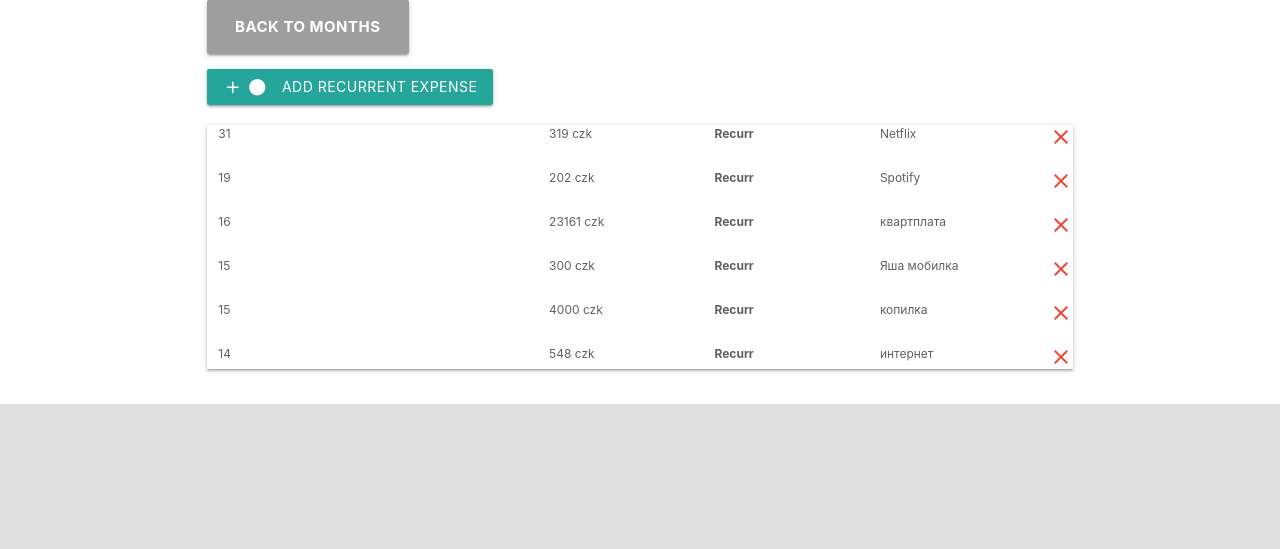
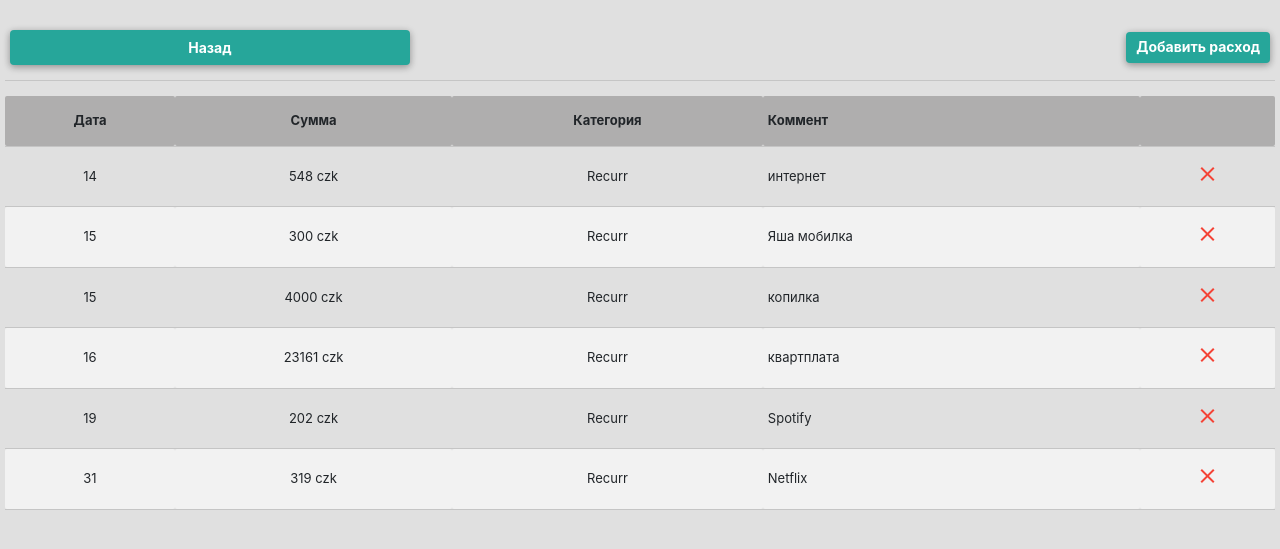
Before and after one commit to Jayne-Marko/budget, a Django app: page /recurrent in a window 1280 px wide. Shown: the top 549 px of the page. Run offline with Django 3.2, Linux system fonts and the light colour scheme; data comes from the database, SQL or seed files in the repository; lists and menus that the app fills with data are empty; some libraries are stand-ins or nearby versions; some web fonts are replaced.

Commit message:
load files

```diff
--- a/budget/models.py
+++ b/budget/models.py
@@ -75,4 +75,4 @@ class RecurrentExpense(models.Model):
         self.save()
 
     class Meta:
-        ordering = ('-spend_date', )
+        ordering = ('spend_date', )
--- a/budget/static/css/details_styles.css
+++ b/budget/static/css/details_styles.css
@@ -19,6 +19,7 @@
 
 .recurrent-buttons .col-xs-6 {
     margin: 7px;
+    width: 100%;
 }
 /* project detail statistic */
 .section-stats .card-panel{
@@ -69,15 +70,22 @@
 }
 
 .section-expenses .expense {
-    font-size: 12px;
+    font-size: 13px;
     border-radius: 0;
     margin: 0px;
     padding: 0px 0px;
     width: 100%;
 }
 
-.section-expenses .expense thead tr{
+.section-expenses .expense thead th{
     background-color: #afaeae;
+    text-align: center;
+    font-weight: bold;
+}
+
+.section-expenses .expense tbody th{
+    text-align: center;
+    font-weight: normal;
 }
 
 .section-expenses .expense tr:nth-child(even) {
--- a/budget/templates/budget/recurrent-expenses.html
+++ b/budget/templates/budget/recurrent-expenses.html
@@ -1,46 +1,39 @@
 {% extends 'budget/base.html' %}
 {% block content %}
 
-<div class="container">
-    <a href="{% url 'list' %}" class="btn-large grey">
-        <span class="bold">Back to months</span>
-    </a>
+<div id="month-details" class="container">
+    <table>
+        <tr>
+            <th><a href="#" onclick="history.back();return false;" class="green-button">Назад</a></th>
+            <th><button class="green-button waves-effect right modal-trigger" href="#recExpenseModal">Добавить расход</button></th>
+        </tr>
+    </table>
+    <section class="section section-expenses">
+        <table class="expense">
+            <thead>
+            <tr>
+                <th>Дата</th>
+                <th>Сумма</th>
+                <th>Категория</th>
+                <th><span class="left">Коммент</span></th>
+                <th></th>
+            </tr>
+            </thead>
+            <tbody>
 
-    <section class="section section-expenses">
-        <div class="row">
-            <button class="btn waves-effect right modal-trigger" href="#recExpenseModal">
-                <i class="material-icons white-text left">add circle</i>
-                Add Recurrent Expense</button>
-        </div>
-                    <ul class="z-depth-1">
-                   {% for expense in recurrent_expenses %}
-                        <li>
-                            <div class="card-panel z-depth-0 expense">
-                                <div class="row">
-                                    <div class="col 14">
-                                        <span class="date">{{ expense.spend_date }}</span>
-                                    </div>
-                                    <div class="col 14">
-                                        <span class="title">{{ expense.week_day }}</span>
-                                    </div>
-                                    <div class="col 14">
-                                        <span class="title">{{ expense.amount }} czk</span>
-                                    </div>
-                                    <div class="col 14">
-                                        <span class="title bold">{{ expense.category }}</span>
-                                    </div>
-                                    <div class="col 14">
-                                        <span class="title">{{ expense.comment }}</span>
-                                    </div>
-                                    <a class="close-icon" onclick="deleteRecExpense(this)" data-id="{{ expense.id }}">
-                                        <i class="material-icons red-text right">close</i>
-                                    </a>
-
-                                </div>
-                            </div>
-                        </li>
-                    {% endfor %}
-                    </ul>
+                {% for expense in recurrent_expenses %}
+                <tr>
+                    <th><span class="date">{{ expense.spend_date }}</span></th>
+                    <th><span class="title">{{ expense.amount }} czk</span></th>
+                    <th><span class="title">{{ expense.category }}</span></th>
+                    <th><span class="title left">{{ expense.comment }}</span></th>
+                    <th><a class="close-icon" onclick="deleteRecExpense(this)" data-id="{{ expense.id }}">
+                            <i class="material-icons red-text">close</i>
+                        </a></th>
+                    </tr>
+                {% endfor %}
+            </tbody>
+        </table>
     </section>
 
 </div>
```
Also changed, not shown: budget/templates/budget/project-detail.html (+16 -8 lines).
